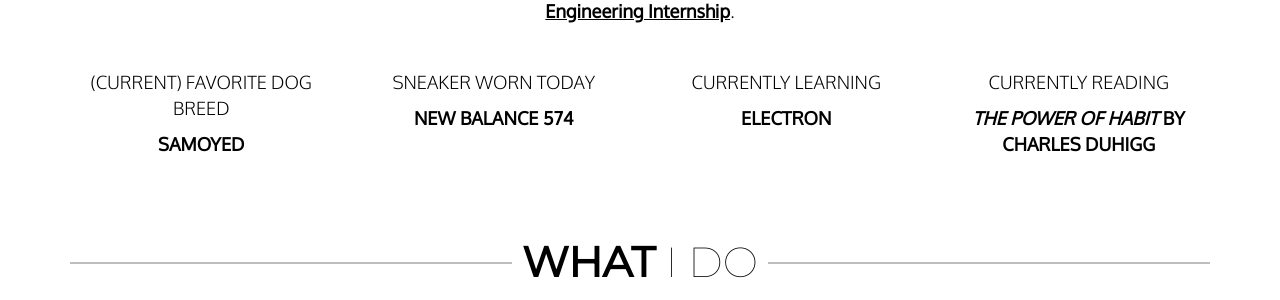
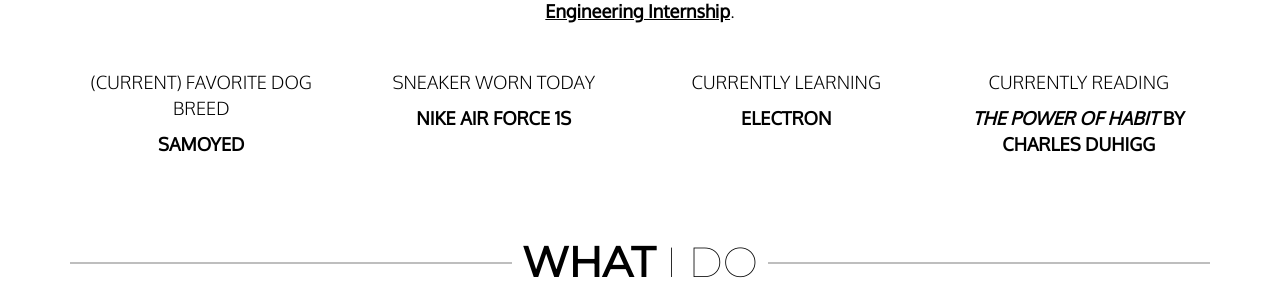
Before and after one commit to haanmiba/haanmiba.github.io, a Jekyll site: the page built from index.md, in a window 1280 px wide and 900 px high, scrolled down 1116 px. Shown: the part 154-454 px from the top of the window. Built offline with Jekyll 4.4.1, drawn with Linux system fonts in a browser that asks for light colours; nearby versions of some CDN libraries.

Commit message:
Updated sneaker on about section

```diff
--- a/_data/about.yml
+++ b/_data/about.yml
@@ -6,7 +6,7 @@ currently:
   - action: 'seeking a'
     subject: 'Summer 2019 Software Engineering Internship'
 dog: 'Samoyed'
-sneaker: 'New Balance 574'
+sneaker: 'Nike Air Force 1s'
 learning: 'Electron'
 reading:
   book: 'The Power of Habit'
```
